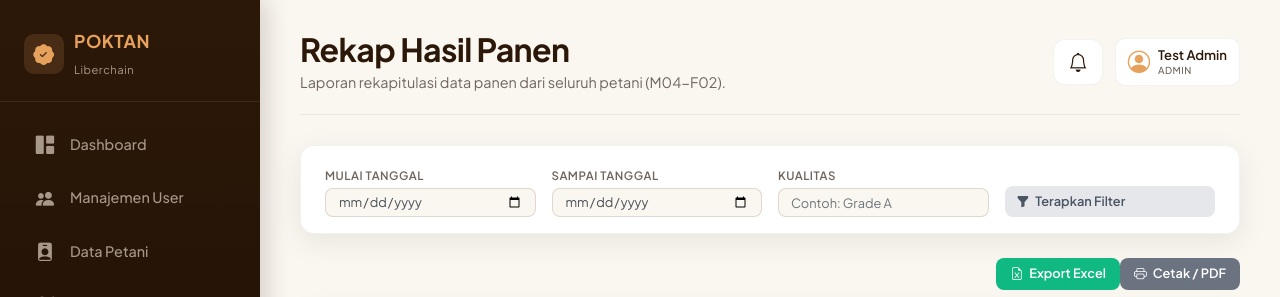
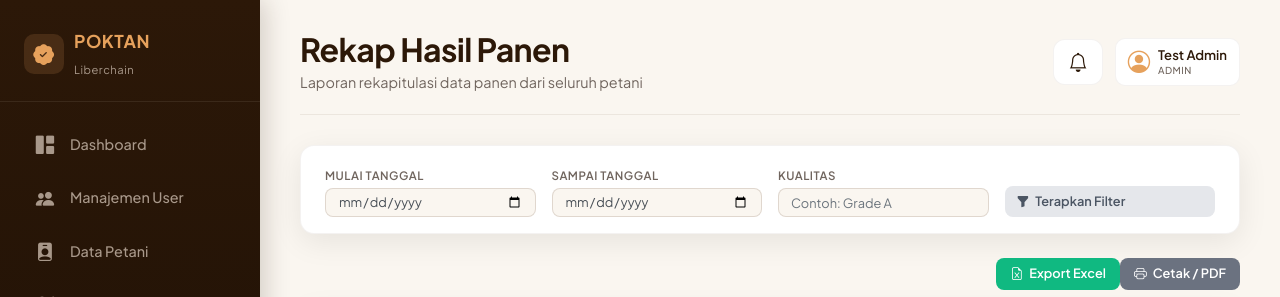
Before and after one commit to yazrolsurya60-bot/poktan_kopi, a CodeIgniter app: page /app_coffee/admin/panen in a window 1280 px wide. Shown: the top 297 px of the page. Run offline with CodeIgniter, Linux system fonts and the light colour scheme; data comes from the database, SQL or seed files in the repository; data that the repository does not hold is empty.

Commit message:
Perbaikan View Panen

```diff
--- a/application/views/admin/panen/v_panen_index.php
+++ b/application/views/admin/panen/v_panen_index.php
@@ -924,7 +924,7 @@
                     <i class="bi bi-list"></i>
                 </button>
                 <h2 class="d-inline-block align-middle mb-0">Rekap Hasil Panen</h2>
-                <p class="subtitle mb-0 mt-1">Laporan rekapitulasi data panen dari seluruh petani (M04-F02).</p>
+                <p class="subtitle mb-0 mt-1">Laporan rekapitulasi data panen dari seluruh petani</p>
             </div>
             <div class="header-right">
                 <!-- NOTIFICATION BELL -->
```
